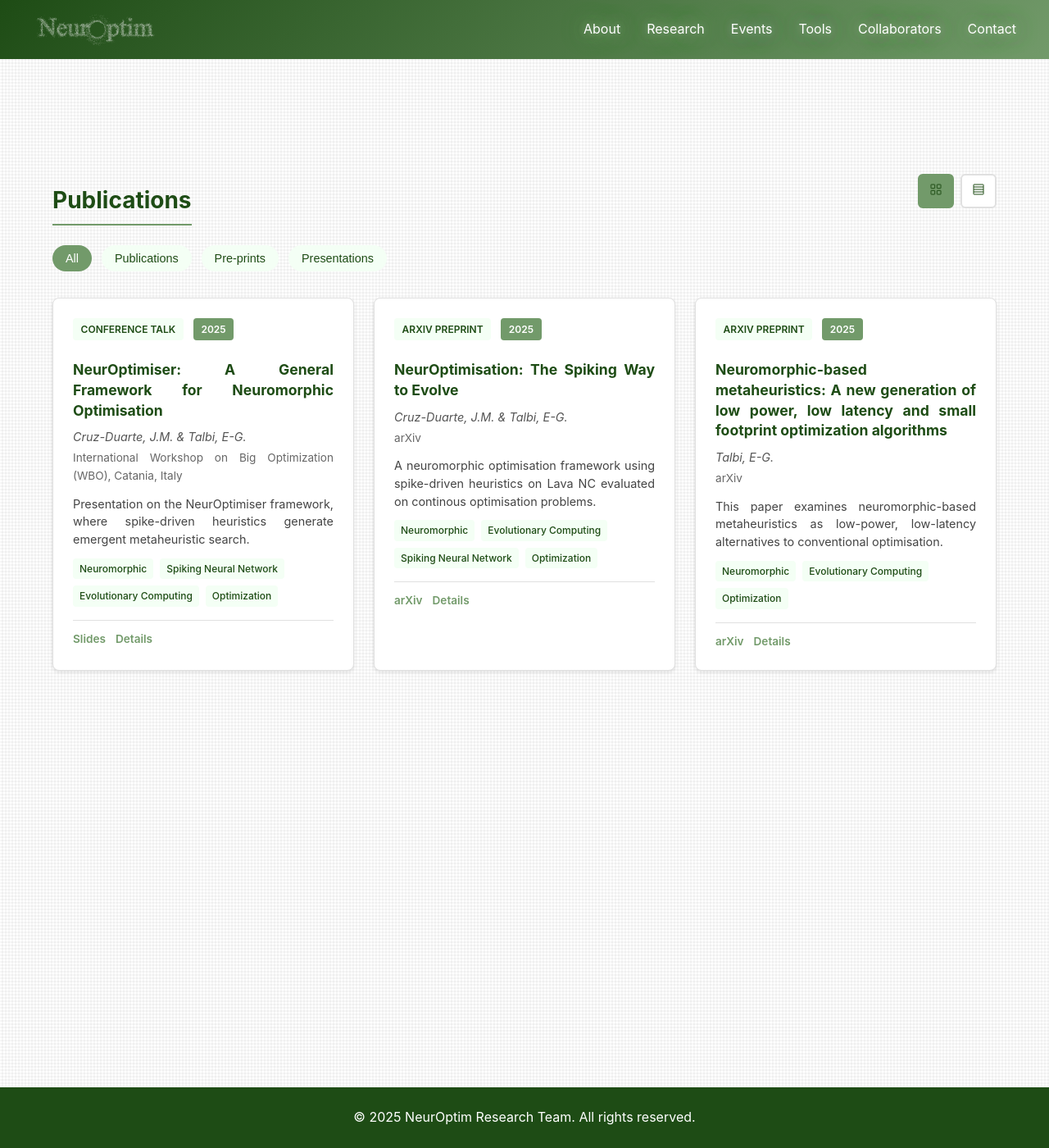
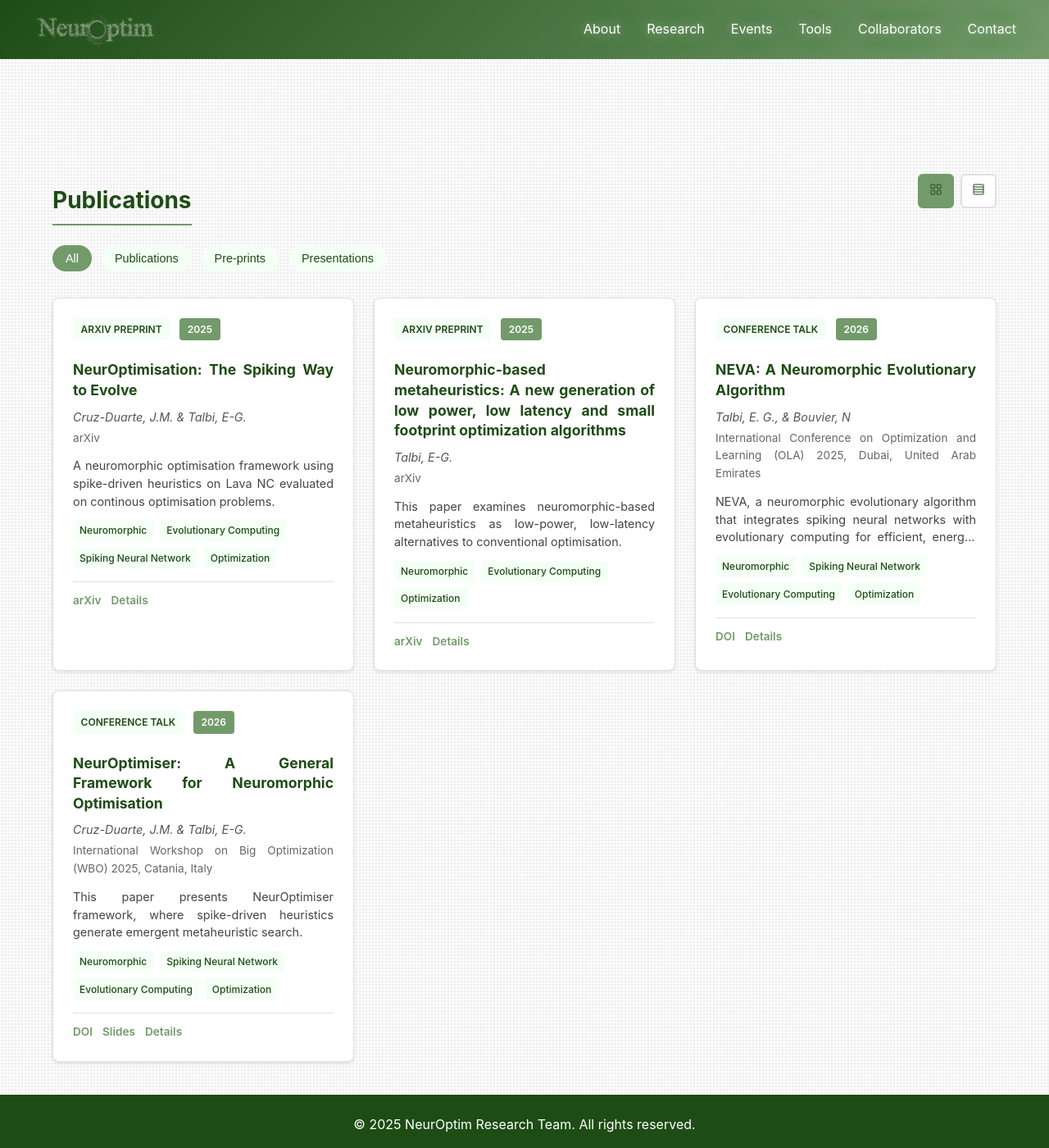
Before and after one commit to neuroptim/neuroptim.github.io, a Jekyll site: the page built from research.html, in a window 1280 px wide and 1400 px high. Shown: the whole window at 82% size. Built offline with Jekyll 4.4.1, drawn with Linux system fonts in a browser that asks for light colours.

Commit message:
neva and wbo updated

```diff
--- a/_publications/cruz-talbi-2025-wbo25.md
+++ b/_publications/cruz-talbi-2025-wbo25.md
@@ -2,19 +2,20 @@
 layout: publication
 title: "NeurOptimiser: A General Framework for Neuromorphic Optimisation"
 authors: "Cruz-Duarte, J.M. & Talbi, E-G."
-year: 2025
-month: 8
+year: 2026
+month: 1
 category: presentation
 type: Conference Talk
-venue: "International Workshop on Big Optimization (WBO)"
+venue: "International Workshop on Big Optimization (WBO) 2025"
 location: "Catania, Italy"
 slides: "/assets/slides/WBO25-lr.pdf"
+doi: "10.1007/978-3-032-15455-2_1"
 tags:
   - Neuromorphic
   - Spiking Neural Network
   - Evolutionary Computing
   - Optimization
-tldr: "Presentation on the NeurOptimiser framework, where spike-driven heuristics generate emergent metaheuristic search."
+tldr: "This paper presents NeurOptimiser framework, where spike-driven heuristics generate emergent metaheuristic search."
 ---
 
 ## Abstract
--- /dev/null
+++ b/_publications/talbi-bouvier-2025-neva.md
@@ -0,0 +1,24 @@
+---
+layout: publication
+title: "NEVA: A Neuromorphic Evolutionary Algorithm"
+authors: "Talbi, E. G., & Bouvier, N"
+year: 2026
+month: 1
+category: presentation
+type: Conference Talk
+venue: "International Conference on Optimization and Learning (OLA) 2025"
+location: "Dubai, United Arab Emirates"
+doi: "10.1007/978-3-032-13589-6_5"
+tags:
+  - Neuromorphic
+  - Spiking Neural Network
+  - Evolutionary Computing
+  - Optimization
+tldr: "NEVA, a neuromorphic evolutionary algorithm that integrates spiking neural networks with evolutionary computing for efficient, energy-aware metaheuristic optimization."
+---
+
+## Abstract
+
+WNeuromorphic computing (NC) introduces a novel paradigm called Spiking Neural Networks (SNNs), representing a major shift from traditional digital computing. NC leverages spiking neurons, adaptive synapses, event-driven processing, and biologically-inspired learning mechanisms to develop efficient, brain-like systems optimized for real-time, parallel processing and low power consumption.
+
+In this paper, we propose an algorithm that integrates the principles of evolutionary algorithms (EAs) with NC to create efficient and energy-aware metaheuristics. The proposed neuromorphic EA (NEVA) has been mapped on a SNN which involves defining the neuron model, information encoding, network architecture, and learning rules. To our knowledge this is the first EA designed using the NC paradigm. Computational experiments on QUBO, 3-SAT, and knapsack problems show the efficiency of the proposed NEVA algorithm. By designing a neuromorphic memetic algorithm that combines EAs with local search, the results have been improved both in terms of solution quality and search time.
```
